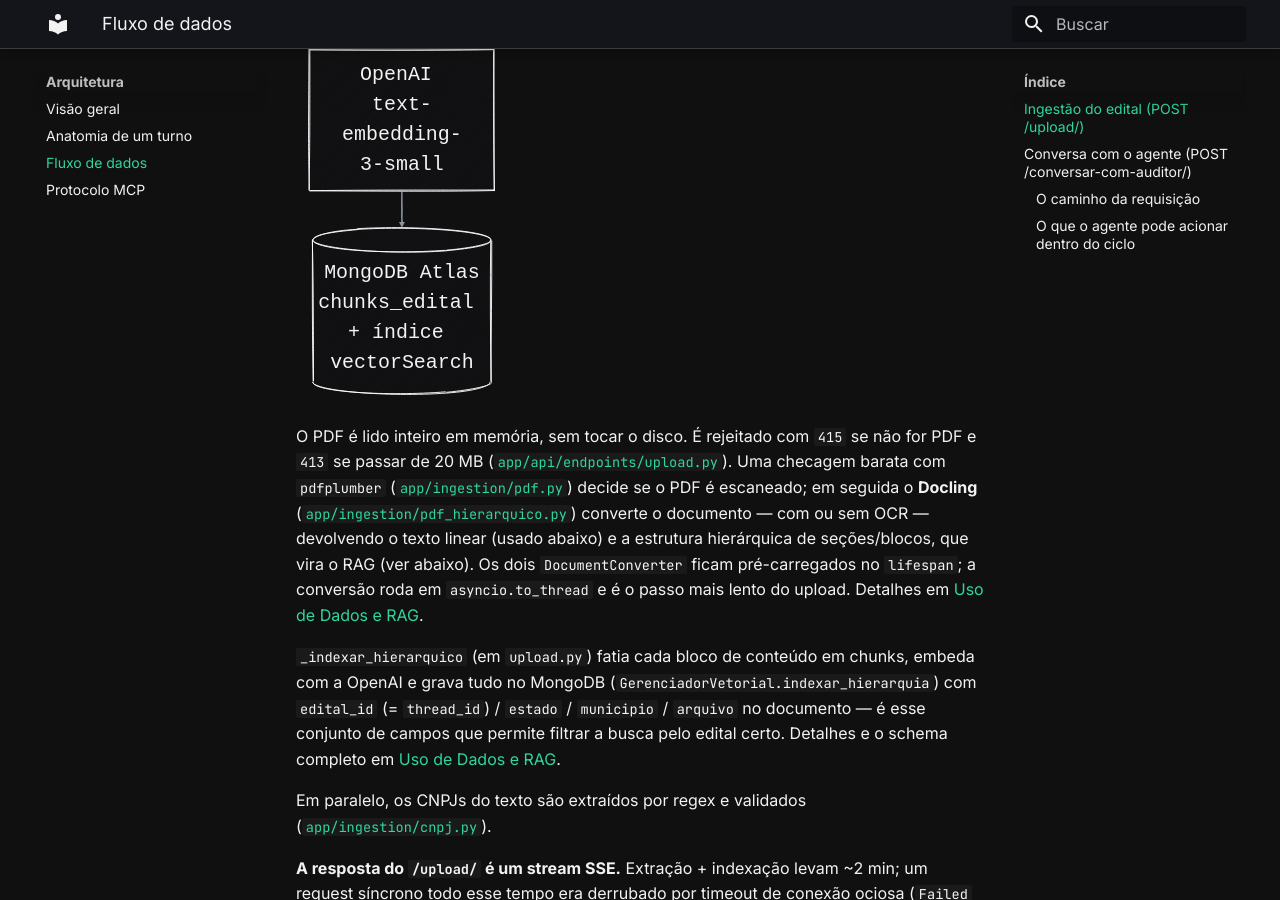
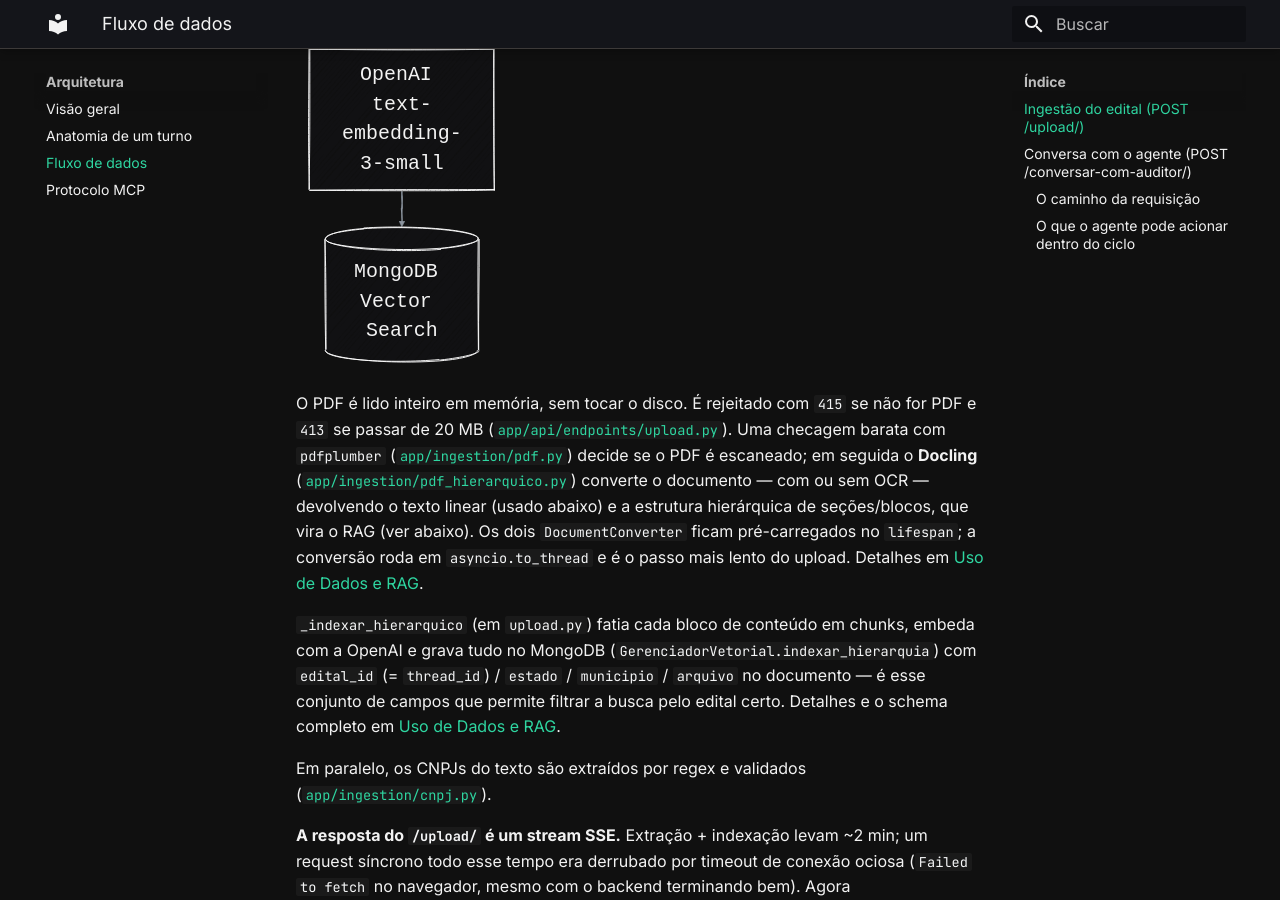
Before and after one commit to Moreira-89/auditor-cidadao, an MkDocs documentation site: the page built from docs/arquitetura/fluxo_dados.md, in a window 1280 px wide and 900 px high, scrolled down 1493 px. Built offline with MkDocs 1.6.1 and Material for MkDocs 9.7.7, drawn with Linux system fonts in a browser that asks for light colours; some of the changed text lies outside the part shown.

Commit message:
docs(arquitetura): usa "MongoDB Vector Search" nos diagramas de fluxo de dados
Mesma simplificação já aplicada no diagrama do pilar Operacional —
não expõe nome de banco/coleção no diagrama, só a peça de infra.

````diff
--- a/docs/arquitetura/fluxo_dados.md
+++ b/docs/arquitetura/fluxo_dados.md
@@ -22,7 +22,7 @@ flowchart TB
     CHECK --> PDF["Docling converte<br>texto linear + estrutura hierárquica"]
     PDF --> FIL["chunks (filhos)<br>rotulados com secao_caminho"]
     FIL --> EMB["OpenAI text-embedding-3-small"]
-    EMB --> MG[("MongoDB Atlas<br>chunks_edital + índice vectorSearch")]
+    EMB --> MG[("MongoDB Vector Search")]
     PDF --> CNPJ["Regex + validate-docbr<br>extrai CNPJs do texto"]
     CNPJ -->|"SSE: progress / heartbeat / done{cnpjs}"| U
     U -->|"POST /conversar-com-auditor/ (inicial:true)"| REL["Relatório automático<br>1º turno da thread, via streaming SSE"]
@@ -128,7 +128,7 @@ flowchart TB
     FERR --> SANC["consultar_sancoes_empresa"]
     FERR --> WEB["buscar_informacao_web"]
     FERR --> MCP["11 tools PNCP via MCP"]
-    RAG -.->|"$vectorSearch<br>filtro edital_id+estado+município"| MG[("MongoDB Atlas")]
+    RAG -.->|"$vectorSearch<br>filtro edital_id+estado+município"| MG[("MongoDB Vector Search")]
 ```
 
 O nó `agente` decide sozinho quais ferramentas chamar, em qualquer ordem e quantas vezes forem
````
